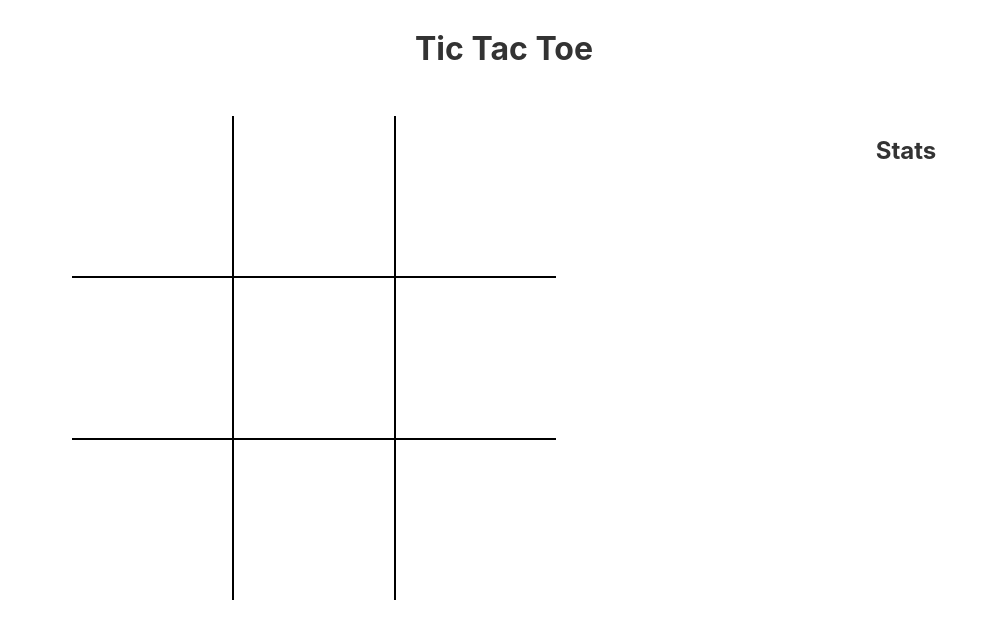
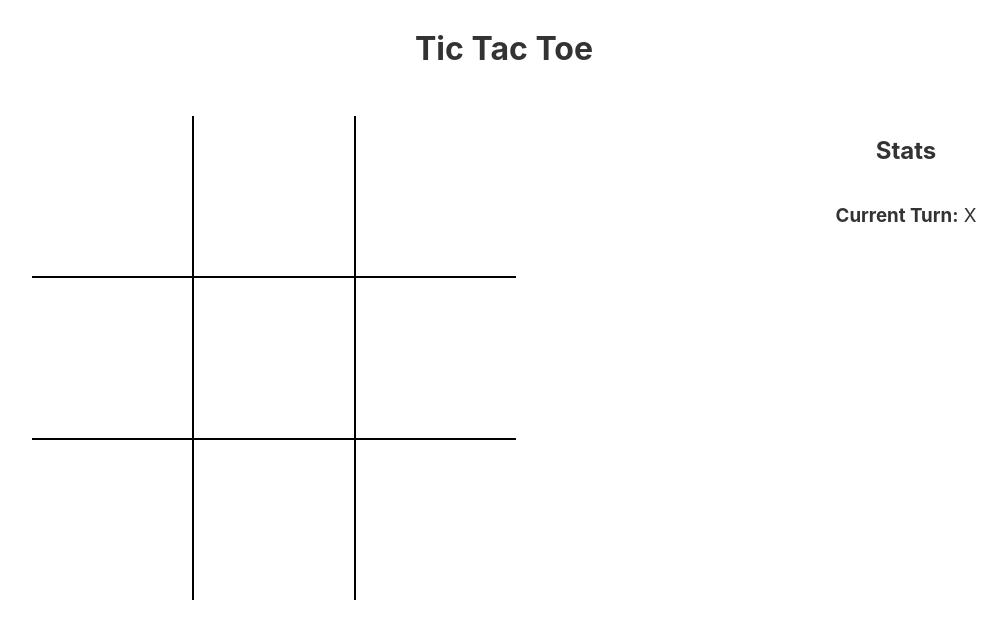
Before and after one commit to craigmiller160/svelte-tic-tac-toe, a Svelte app: page / in a window 1280 px wide. Shown: the top 638 px of the page, without its empty margins (136-1142 px from the left). Built offline with nearby package versions, Linux system fonts and the light colour scheme.

Commit message:
Added Current Turn to stats

```diff
--- a/src/components/Stats.svelte
+++ b/src/components/Stats.svelte
@@ -1,8 +1,32 @@
+
+<script lang="ts">
+
+    import {game} from '../stores';
+    import type {Game} from '../types/Game';
+
+    let currentTurnValue: string;
+    game.subscribe((gameValue: Game) => {
+        currentTurnValue = gameValue.currentTurn;
+    });
+
+</script>
 
 <style lang="scss">
+  .stats {
+    display: flex;
+    flex-direction: column;
+    align-items: center;
 
+    p {
+      font-size: 1.17em;
+    }
+  }
 </style>
 
 <div class="stats">
     <h2>Stats</h2>
+    <p>
+        <strong>Current Turn: </strong>
+        <span>{currentTurnValue}</span>
+    </p>
 </div>
```
